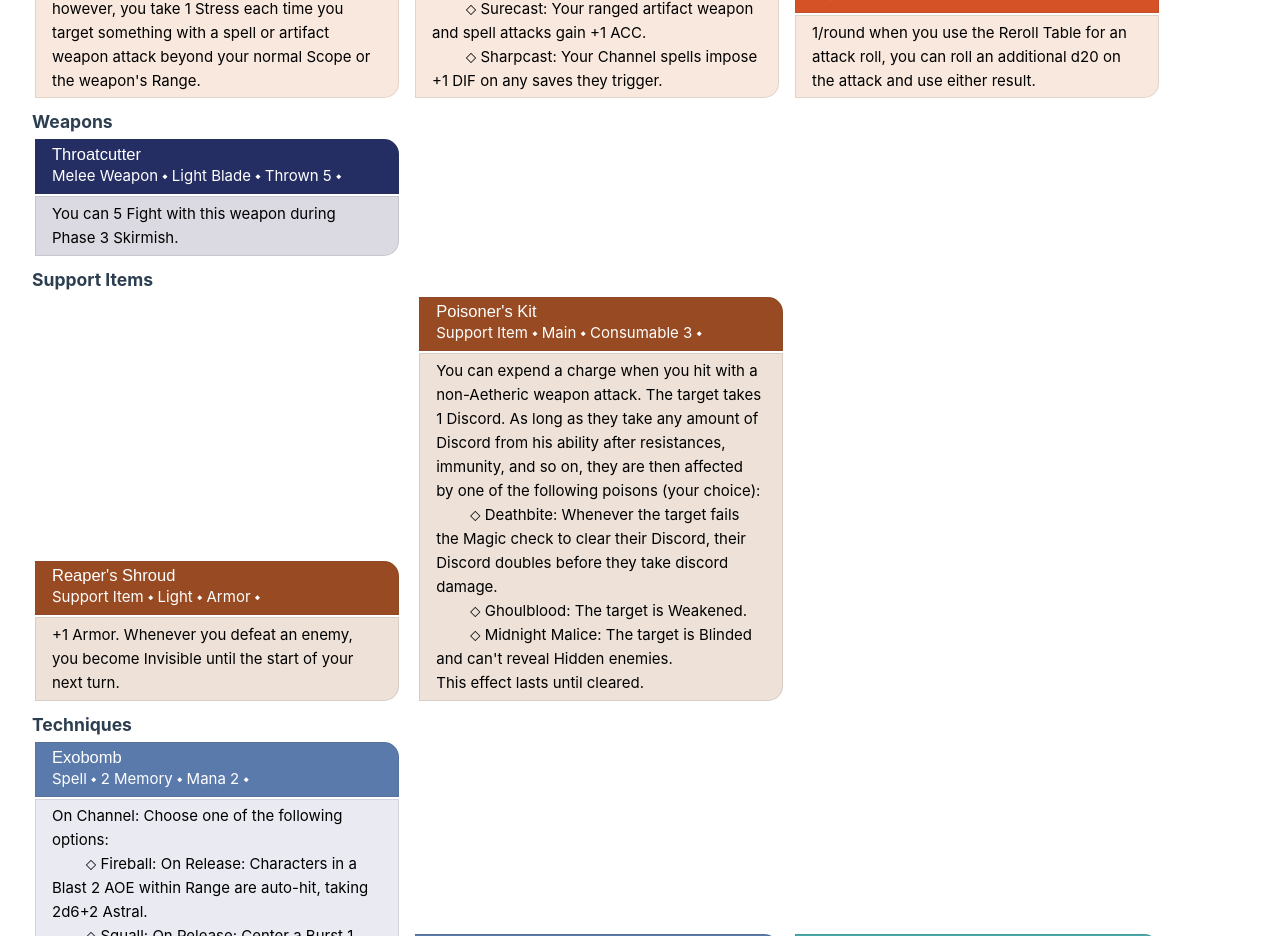
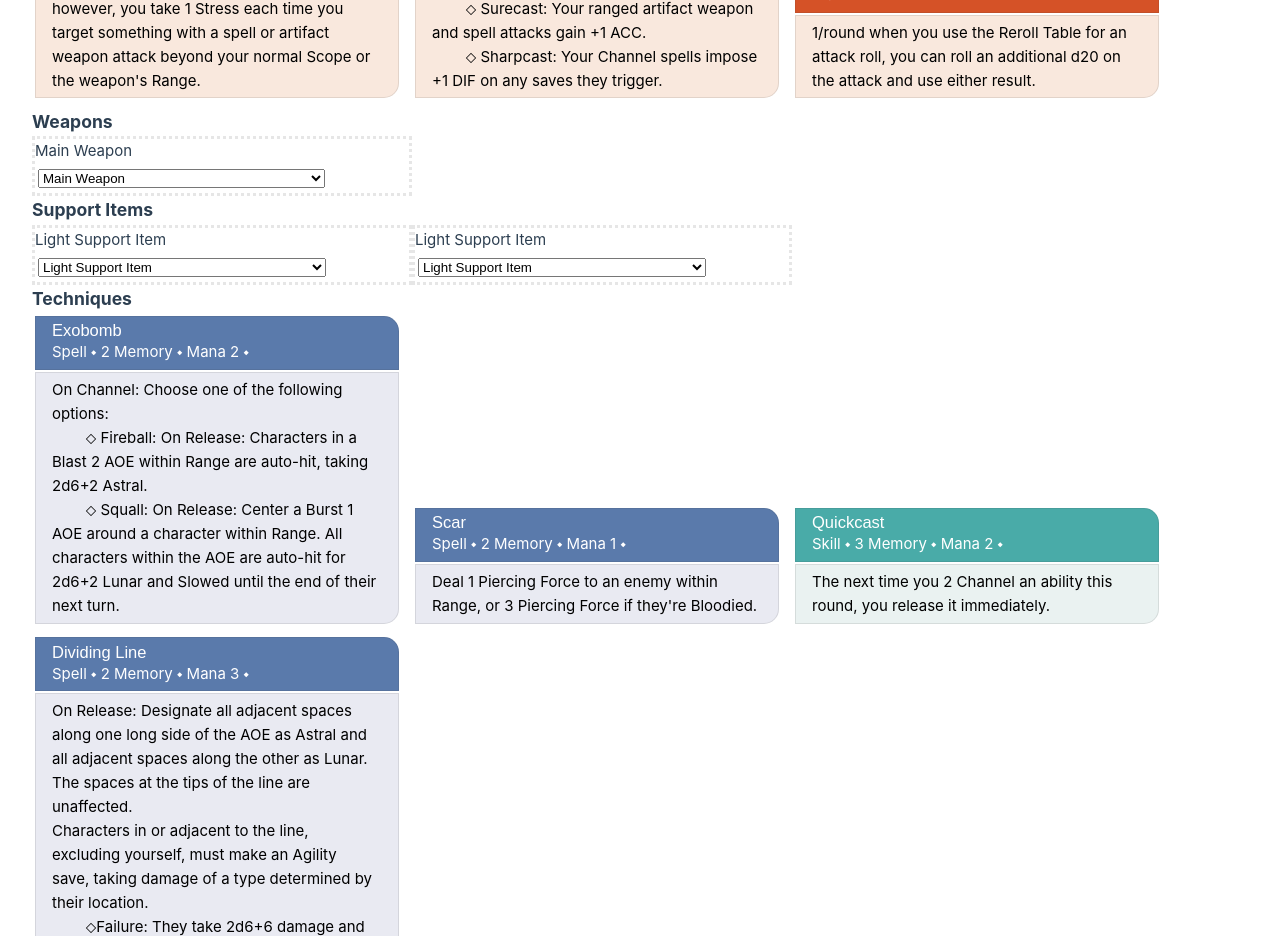
Before and after one commit to nimoooos/echofinder, a Vue app: page / in a window 1280 px wide. Shown: the part 1000-1936 px from the top of the page. Built offline with nearby package versions, Linux system fonts and the light colour scheme.

Commit message:
???: I'm really tired rn why am I still doing this

```diff
--- a/src/App.vue
+++ b/src/App.vue
@@ -11,6 +11,8 @@ import JobSelect from './components/CharacterCreator/jobSelect.vue';
 import NavBar from './components/NavBar/NavBar.vue';
 import FeatureCard from './views/featureCard.vue';
 import { feature, license } from './data/licenseData';
+import SlotSelect from './components/CharacterCreator/slotSelect.vue';
+import type { iSupport, iWeapon } from './interfaces/iItem';
 
 const charData = ref<iCharacterData>(defaultCharData);
 
@@ -95,6 +97,22 @@ function checkBamm(): { caution: boolean; message: string } {
   output.caution = bammSum != bammMax;
   output.message = `${bammSum}/${bammMax} pts`;
 
+  return output;
+}
+
+function getUnlockedWeapons(): iWeapon[] {
+  let output: iWeapon[] = [];
+  //TODO: get the weapons
+
+  output.push(feature(license('Assassin'), 'Throatcutter') as iWeapon);
+  output.push(feature(license('Equinox'), 'Saturn Rod') as iWeapon);
+
+  return output;
+}
+
+function getUnlockedSupportItems(): iSupport[] {
+  let output: iSupport[] = [];
+  //TODO: get the support items
   return output;
 }
 
@@ -273,11 +291,23 @@ recalculateStats(); //run it once when things load
     </div>
     <div id="charsheet-weapons">
       <h3 class="loadout-heading">Weapons</h3>
-      <FeatureCard :feature="feature(license('Assassin'), 'Throatcutter')" />
+      <SlotSelect
+        selector-type="Weapon"
+        v-for="weaponSlot in charData.basicInfo.job.weaponSlots"
+        :unlocks="getUnlockedWeapons()"
+        :slotData="weaponSlot"
+        v-bind:key="weaponSlot.index"
+      />
     </div>
     <div id="charsheet-supportItems">
       <h3 class="loadout-heading">Support Items</h3>
-      <FeatureCard :feature="feature(license('Assassin'), 'Reaper\'s Shroud')" /> <FeatureCard :feature="feature(license('Assassin'), 'Poisoner\'s Kit')" />
+      <SlotSelect
+        selector-type="Support Item"
+        v-for="supportSlot in charData.basicInfo.job.supportSlots"
+        :unlocks="getUnlockedSupportItems()"
+        :slotData="supportSlot"
+        v-bind:key="supportSlot.index"
+      />
     </div>
     <div id="charsheet-techniques">
       <h3 class="loadout-heading">Techniques</h3>
--- /dev/null
+++ b/src/components/CharacterCreator/slotSelect.vue
@@ -0,0 +1,58 @@
+/** * Use this for weapon and support item slot select */
+<script setup lang="ts">
+import type { iSlot, iSupport, iWeapon, SlotSize } from '@/interfaces/iItem';
+import FeatureCard from '@/views/featureCard.vue';
+import { feature, license } from '@/data/licenseData';
+
+const props = defineProps<{
+  selectorType: 'Weapon' | 'Support Item';
+  slotData: iSlot;
+  unlocks: iWeapon[] | iSupport[];
+}>();
+const convertedSlotSize: string = { 2: 'Light', 3: 'Main', 4: 'Light/Light', 5: 'Heavy', 6: 'Main/Light' }[props.slotData.slotSize];
+
+const slot1Type = convertedSlotSize.split('/')[0];
+const slot2Type = convertedSlotSize.split('/')[1];
+
+const componentTitle = `${convertedSlotSize} ${props.selectorType}`;
+</script>
+
+<template>
+  <div class="SlotSelectWrapper">
+    <p>{{ componentTitle }}</p>
+    <table id="slot-holder">
+      <tr>
+        <td>
+          <select id="slot1">
+            <option disabled selected value="">{{ slot1Type }} {{ props.selectorType }}</option>
+            <option v-for="unlock in props.unlocks" v-bind:key="unlock.name" :value="unlock.name">{{ unlock.name }}</option>
+          </select>
+        </td>
+        <td>
+          <select id="slot2" v-if="slot2Type != undefined">
+            <option disabled selected value="">{{ slot2Type }} {{ props.selectorType }}</option>
+            <option v-for="unlock in props.unlocks" v-bind:key="unlock.name" :value="unlock.name">{{ unlock.name }}</option>
+          </select>
+        </td>
+      </tr>
+    </table>
+
+    <FeatureCard v-if="false" :feature="{ name: '', type: props.selectorType, text: '' }" />
+  </div>
+</template>
+
+<style scoped>
+.SlotSelectWrapper {
+  border: 3px dotted var(--color-border);
+  width: 380px;
+  display: inline-block;
+}
+
+table#slot-holder {
+  width: 100%;
+}
+
+select {
+  width: 80%;
+}
+</style>
--- a/src/data/jobsData.ts
+++ b/src/data/jobsData.ts
@@ -31,8 +31,15 @@ export const jobsData: iJob[] = [
         text: 'At the end of each of your turns while HIDDEN, you gain 1 Prep, to a maximum of 6. After making an attack roll, you can decide to spend any amount of Prep, adding +1 to the attack roll per Prep. Prep lasts for the rest of the scene or until spent.',
       },
     ],
-    weaponSlots: [SlotSize.Light, SlotSize.MainLight],
-    supportSlots: [SlotSize.Light, SlotSize.Light, SlotSize.Main],
+    weaponSlots: [
+      { index: 0, slotSize: SlotSize.Light },
+      { index: 1, slotSize: SlotSize.MainLight },
+    ],
+    supportSlots: [
+      { index: 0, slotSize: SlotSize.Light },
+      { index: 1, slotSize: SlotSize.Light },
+      { index: 2, slotSize: SlotSize.Main },
+    ],
     limitBreak: {
       name: 'Exterminate',
       type: 'Limit Break',
@@ -73,8 +80,11 @@ export const jobsData: iJob[] = [
         actionData: undefined,
       },
     ],
-    weaponSlots: [SlotSize.Main],
-    supportSlots: [SlotSize.Light, SlotSize.Light],
+    weaponSlots: [{ index: 0, slotSize: SlotSize.Main }],
+    supportSlots: [
+      { index: 0, slotSize: SlotSize.Light },
+      { index: 1, slotSize: SlotSize.Light },
+    ],
     limitBreak: {
       name: 'TetraFlare',
       type: 'Limit Break',
--- a/src/interfaces/iItem.ts
+++ b/src/interfaces/iItem.ts
@@ -16,6 +16,12 @@ export enum SlotSize {
   LightLight = 4,
   Heavy = 5,
   MainLight = 6,
+}
+
+export interface iSlot {
+  index: number;
+  slotSize: SlotSize;
+  special?: string; //innate, training, etc.
 }
 
 interface iItem extends iFeature {
--- a/src/interfaces/iJobs.ts
+++ b/src/interfaces/iJobs.ts
@@ -1,6 +1,6 @@
 import type { iJobStats } from './iCharacterData';
 import type { iFeature } from './iFeature';
-import type { SlotSize, iTrait } from './iItem';
+import type { SlotSize, iSlot, iTrait } from './iItem';
 
 export enum JobClass {
   Artillery,
@@ -15,7 +15,7 @@ export default interface iJob {
   sourceLicense: JobClass[];
   baseStats: iJobStats;
   jobTraits: iTrait[];
-  weaponSlots: SlotSize[];
-  supportSlots: SlotSize[];
+  weaponSlots: iSlot[];
+  supportSlots: iSlot[];
   limitBreak: iFeature;
 }
--- a/src/interfaces/iLicense.ts
+++ b/src/interfaces/iLicense.ts
@@ -4,8 +4,7 @@
  * License is the term they use in Lancer
  */
 
-import type { iFeature } from './iFeature';
-import type { iSupport, iTechnique, iTrait, iWeapon } from './iItem';
+import type { iSupport, iTechnique, iWeapon } from './iItem';
 import type iJob from './iJobs';
 
 export interface iLicense {
--- a/src/views/featureCard.vue
+++ b/src/views/featureCard.vue
@@ -101,7 +101,7 @@ function setTags() {
 </script>
 
 <template>
-  <div class="wrapper">
+  <div class="featureCard">
     <table :class="setStyle()">
       <tr>
         <th>
@@ -125,7 +125,7 @@ function setTags() {
 </template>
 
 <style scoped>
-.wrapper {
+.featureCard {
   display: inline-block;
 }
 
```
